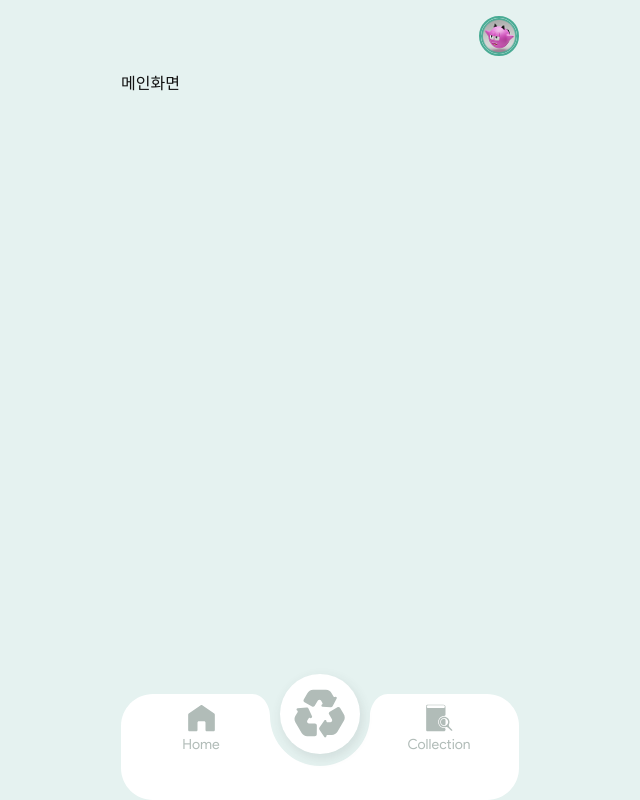
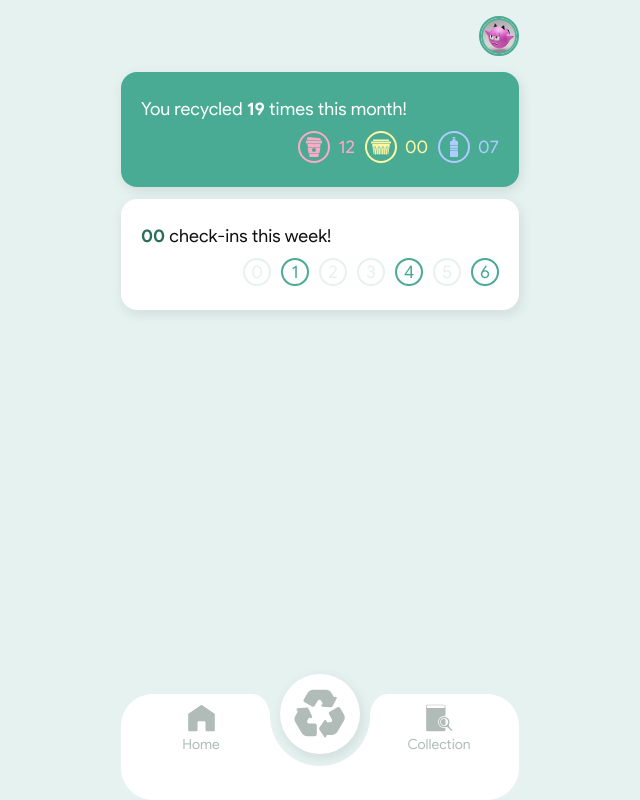
Before and after one commit to binny-buddy/binny-buddy-client, a Next.js app: page / in a window 1280 px wide. Shown: the whole page, without its empty margins (320-960 px from the left). Built offline with nearby package versions, Linux system fonts and the light colour scheme.

Commit message:
design: 홈페이지 UI 추가

```diff
--- a/src/app/(header)/page.tsx
+++ b/src/app/(header)/page.tsx
@@ -1,3 +1,69 @@
+import TogoCupIcon from '@/assets/icons/Symbol/to-goCup.svg';
+import DeliveryIcon from '@/assets/icons/Symbol/delivery.svg';
+import BottleIcon from '@/assets/icons/Symbol/bottle.svg';
+import Image from 'next/image';
+
+const USER = {
+  recycle: {
+    total: 19,
+    togo: 12,
+    delivery: 0,
+    bottle: 7,
+  },
+  attend: [false, true, false, false, true, false, true],
+};
+
 export default function Home() {
-  return <div className="">메인화면</div>;
+  return (
+    <div className="">
+      {/* Recycle Count */}
+      <div className="mb-3 rounded-2xl px-5 py-6 flex flex-col gap-2 bg-main-400 shadow-card text-white text-L">
+        <p>
+          You recycled{' '}
+          <span className="font-bold">
+            {String(USER.recycle.total).padStart(2, '0')}
+          </span>{' '}
+          times this month!
+        </p>
+        <div className="flex gap-[10px] justify-end">
+          <div className="text-togo-100 flex items-center gap-2">
+            <Image src={TogoCupIcon} alt="togo-Cup icon" />
+            <p>{String(USER.recycle.togo).padStart(2, '0')}</p>
+          </div>
+          <div className="text-delivery-100 flex items-center gap-2">
+            <Image src={DeliveryIcon} alt="Delivery icon" />
+            <p>{String(USER.recycle.delivery).padStart(2, '0')}</p>
+          </div>
+          <div className="text-bottle-100 flex items-center gap-2">
+            <Image src={BottleIcon} alt="Bottle icon" />
+            <p>{String(USER.recycle.bottle).padStart(2, '0')}</p>
+          </div>
+        </div>
+      </div>
+
+      {/* Attend */}
+      <div className="rounded-2xl px-5 py-6 flex flex-col gap-2 bg-white shadow-card text-L">
+        <p>
+          <span className="text-main-800 font-bold">00</span> check-ins this
+          week!
+        </p>
+        <div className="flex gap-[10px] justify-end">
+          {USER.attend.map((isAttend, idx) => (
+            <div
+              key={idx}
+              className={`w-7 h-7 border-2 rounded-full flex justify-center items-center ${
+                isAttend
+                  ? 'text-main-400 border-main-400'
+                  : 'text-main-50 border-main-50'
+              }`}
+            >
+              {idx}
+            </div>
+          ))}
+        </div>
+      </div>
+
+      {/* Modeling */}
+    </div>
+  );
 }
--- a/src/app/globals.css
+++ b/src/app/globals.css
@@ -63,6 +63,21 @@
   --breakpoint-max: 430px;
 }
 
+h1,
+h2,
+h3,
+h4,
+h5,
+h6,
+p,
+em,
+a,
+b,
+strong {
+  font-style: normal;
+  font-weight: 400;
+}
+
 body {
   font-family: 'GoogleSansDisplay', Arial, Helvetica, sans-serif;
   background-color: var(--color-main-50);
--- a/src/components/CollectionCard/index.tsx
+++ b/src/components/CollectionCard/index.tsx
@@ -1,6 +1,6 @@
 import TogoCupIcon from '@/assets/icons/Symbol/to-goCup.svg';
 import DeliveryIcon from '@/assets/icons/Symbol/delivery.svg';
-import BottleIcon from '@/assets/icons/Symbol/delivery.svg';
+import BottleIcon from '@/assets/icons/Symbol/bottle.svg';
 import togoBinny from '@/assets/binny/binnybuddycup 1.svg';
 import deliveryBinny from '@/assets/binny/container_ss 1.svg';
 import bottleBinny from '@/assets/binny/pet 1.svg';
```
